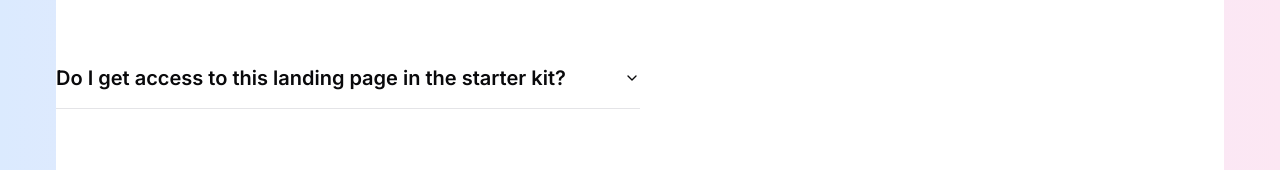
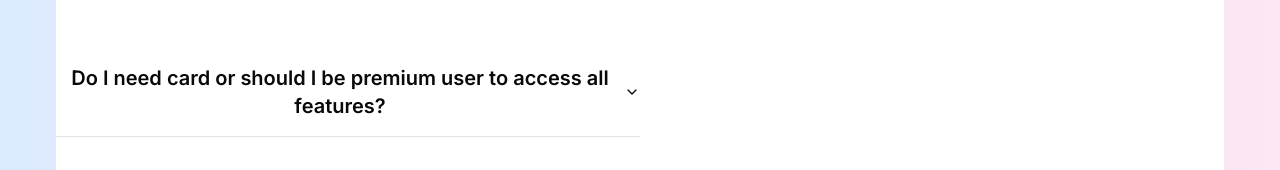
Before and after one commit to ake144/Nextjs_CMS, a Next.js app: page / in a window 1280 px wide. Shown: the part 3206-3376 px from the top of the page. Built offline with nearby package versions, Linux system fonts and the light colour scheme; no server answers.

Commit message:
frequently asked part

```diff
--- a/components/home/accordion-component.tsx
+++ b/components/home/accordion-component.tsx
@@ -13,9 +13,9 @@ export function AccordionComponent() {
             </h2>
             <Accordion type="single" collapsible className="w-full">
                 <AccordionItem value="item-1">
-                    <AccordionTrigger><span className="text-xl font-semibold">Do I get access to this landing page in the starter kit?</span></AccordionTrigger>
+                    <AccordionTrigger><span className="text-xl font-semibold">Do I need card or should I be premium user to access all features?</span></AccordionTrigger>
                     <AccordionContent>
-                        <p>Yes, this page isn&apos;t even a real landing page more so a template for you to build on</p>
+                        <p>No, this page isn&apos;t even a need to create a premium account, it&apos;s completely free</p>
                     </AccordionContent>
                 </AccordionItem>
             </Accordion>
```
